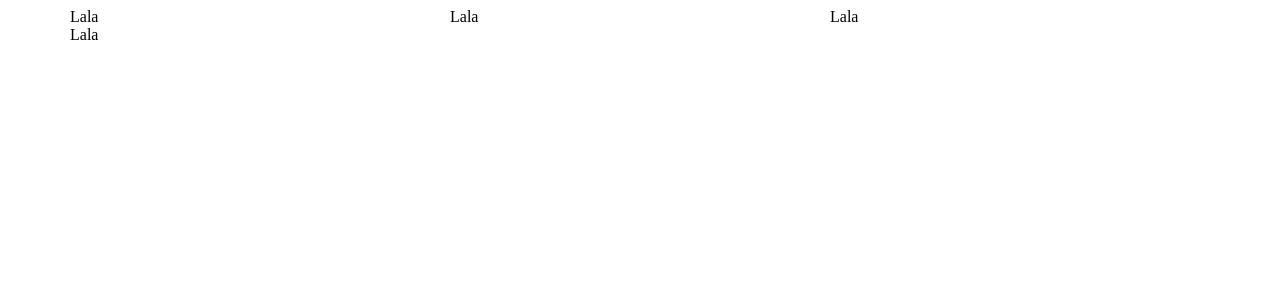
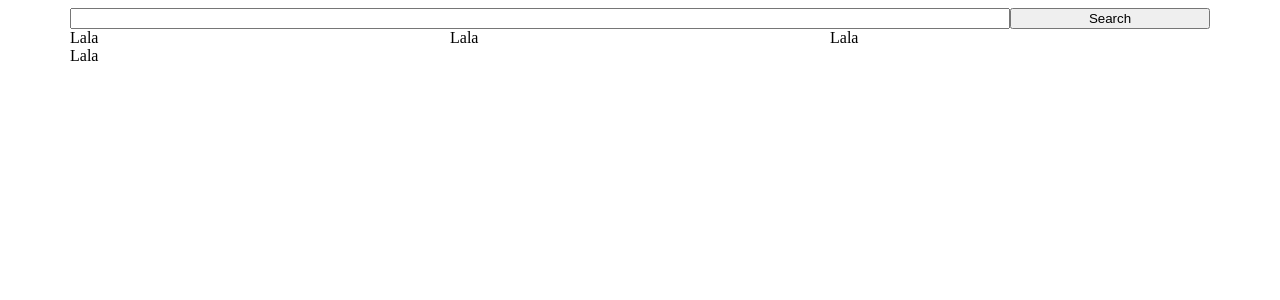
Before and after one commit to Yntik/myGiphy, a Vue app: page / in a window 1280 px wide. Shown: the top 300 px of the page. Built offline with nearby package versions, Linux system fonts and the light colour scheme; the HTML template or start-up script is replaced by a standard one.

Commit message:
add search component

```diff
--- a/src/components/MainPageComponent.vue
+++ b/src/components/MainPageComponent.vue
@@ -1,19 +1,28 @@
 <template>
-    <ListComponent>
-    </ListComponent>
+    <div class="main-container">
+        <SearchComponent>
+        </SearchComponent>
+        <ListComponent>
+        </ListComponent>
+    </div>
 </template>
 
 <script>
   import ListComponent from './ListComponent.vue'
+  import SearchComponent from './SearchComponent.vue'
 
   export default {
     name: "MainPageComponent",
     components: {
-      ListComponent
+      ListComponent,
+      SearchComponent
     },
   }
 </script>
 
-<style scoped>
-
+<style scoped lang="scss">
+    .main-container {
+        max-width: 1140px;
+        margin: 0 auto;
+    }
 </style>
--- /dev/null
+++ b/src/components/SearchComponent.vue
@@ -0,0 +1,30 @@
+<template>
+    <div class="search-container">
+        <input class="search-input" v-model.lazy="searchQuery"/>
+        <button class="search-button"> Search</button>
+    </div>
+</template>
+
+<script>
+  import axios from 'axios'
+
+  export default {
+    name: "SearchComponent",
+    data() {
+      return {
+        searchQuery: '',
+      }
+    }
+  }
+</script>
+
+<style scoped lang="scss">
+    .search-container {
+        display: grid;
+        grid-template-columns: 1fr 200px;
+    }
+
+    .search-input {
+        width: auto;
+    }
+</style>
```
